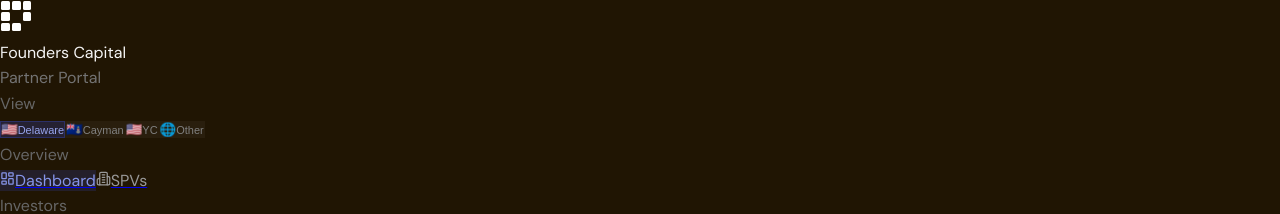
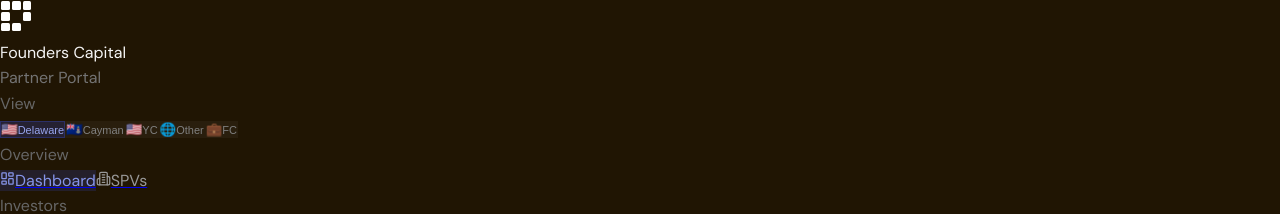
Before and after one commit to drpearce64/founders-capital-platform, a React (Vite) app in the folder client/: page / in a window 1280 px wide. Shown: the top 214 px of the page. Built offline with nearby package versions, Linux system fonts and the light colour scheme; no server answers.

Commit message:
feat: 5th FC Investments dashboard — own jurisdiction in switcher

```diff
--- a/client/src/components/Layout.tsx
+++ b/client/src/components/Layout.tsx
@@ -83,7 +83,6 @@
 // ── Other Investments nav ─────────────────────────────────────────────────────
 const otherNav = [
   { href: "/other-investments",  label: "Portfolio",          icon: LayoutDashboard, section: "overview" },
-  { href: "/fc-investments",     label: "FC Investments",     icon: Briefcase,       section: "overview" },
   { href: "/group-structure",    label: "Group Structure",    icon: Network,         section: "group" },
   { href: "/investor-register",  label: "Investor Register",  icon: BookUser,        section: "group" },
   { href: "/documents",          label: "Documents",          icon: FolderOpen,      section: "admin" },
@@ -96,20 +95,37 @@
   admin:    "Administration",
 };
 
+// ── FC Investments nav ────────────────────────────────────────────────────────
+const fcInvestmentsNav = [
+  { href: "/fc-investments",     label: "FC Investments",     icon: Briefcase,       section: "overview" },
+  { href: "/group-structure",    label: "Group Structure",    icon: Network,         section: "group" },
+  { href: "/investor-register",  label: "Investor Register",  icon: BookUser,        section: "group" },
+  { href: "/documents",          label: "Documents",          icon: FolderOpen,      section: "admin" },
+  { href: "/audit-log",          label: "Audit Log",          icon: Shield,          section: "admin" },
+];
+
+const fcInvestmentsSections: Record<string, string> = {
+  overview: "Overview",
+  group:    "Group",
+  admin:    "Administration",
+};
+
 // ── Jurisdiction config ───────────────────────────────────────────────────────
-type Jurisdiction = "delaware" | "cayman" | "yc" | "other";
+type Jurisdiction = "delaware" | "cayman" | "yc" | "other" | "fc";
 
 const JURISDICTIONS: Record<Jurisdiction, { flag: string; label: string; sub: string; homeRoute: string }> = {
   delaware: { flag: "🇺🇸", label: "Delaware",    sub: "Series LP",     homeRoute: "/" },
   cayman:   { flag: "🇰🇾", label: "Cayman",      sub: "Exempted LP",   homeRoute: "/cayman" },
   yc:       { flag: "🇺🇸", label: "YC",          sub: "Portfolio",     homeRoute: "/yc-portfolio" },
   other:    { flag: "🌐",  label: "Other",       sub: "Investments",   homeRoute: "/other-investments" },
+  fc:       { flag: "💼",  label: "FC",          sub: "Investments",   homeRoute: "/fc-investments" },
 };
 
 function detectJurisdiction(path: string): Jurisdiction {
   if (path.startsWith("/cayman"))             return "cayman";
   if (path.startsWith("/yc-portfolio"))       return "yc";
-  if (path.startsWith("/other-investments") || path.startsWith("/fc-investments")) return "other";
+  if (path.startsWith("/other-investments"))  return "other";
+  if (path.startsWith("/fc-investments"))     return "fc";
   return "delaware";
 }
 
@@ -125,11 +141,13 @@
   const nav      = jurisdiction === "delaware" ? delawareNav
                  : jurisdiction === "cayman"   ? caymanNav
                  : jurisdiction === "yc"       ? ycNav
-                 : otherNav;
+                 : jurisdiction === "other"    ? otherNav
+                 : fcInvestmentsNav;
   const sections = jurisdiction === "delaware" ? delawareSections
                  : jurisdiction === "cayman"   ? caymanSections
                  : jurisdiction === "yc"       ? ycSections
-                 : otherSections;
+                 : jurisdiction === "other"    ? otherSections
+                 : fcInvestmentsSections;
   const jInfo    = JURISDICTIONS[jurisdiction];
 
   return (
@@ -174,8 +192,8 @@
           >
             View
           </p>
-          <div className="grid grid-cols-2 gap-1">
-            {(["delaware", "cayman", "yc", "other"] as Jurisdiction[]).map((key) => {
+          <div className="grid grid-cols-3 gap-1">
+            {(["delaware", "cayman", "yc", "other", "fc"] as Jurisdiction[]).map((key) => {
               const info   = JURISDICTIONS[key];
               const active = jurisdiction === key;
               return (
```
